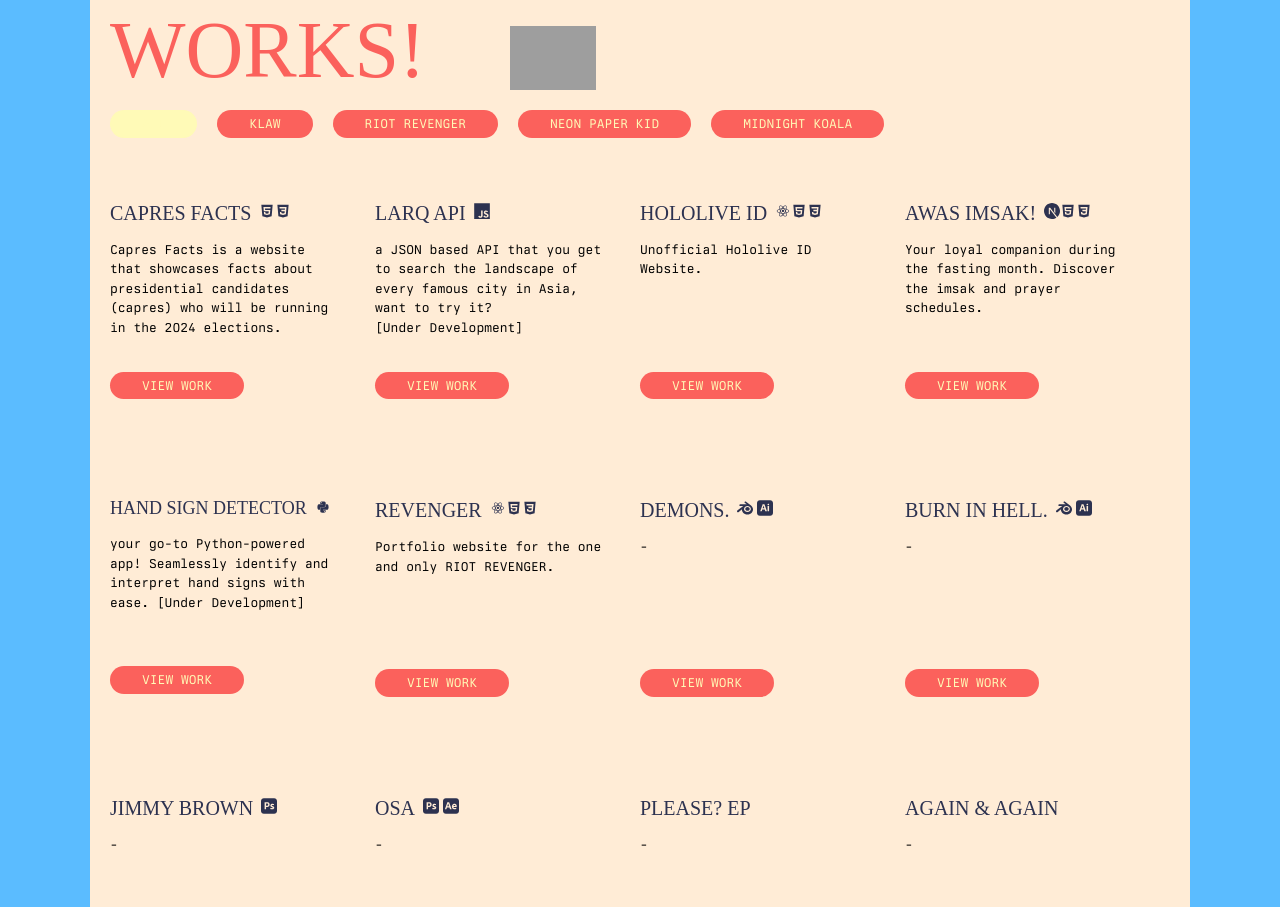
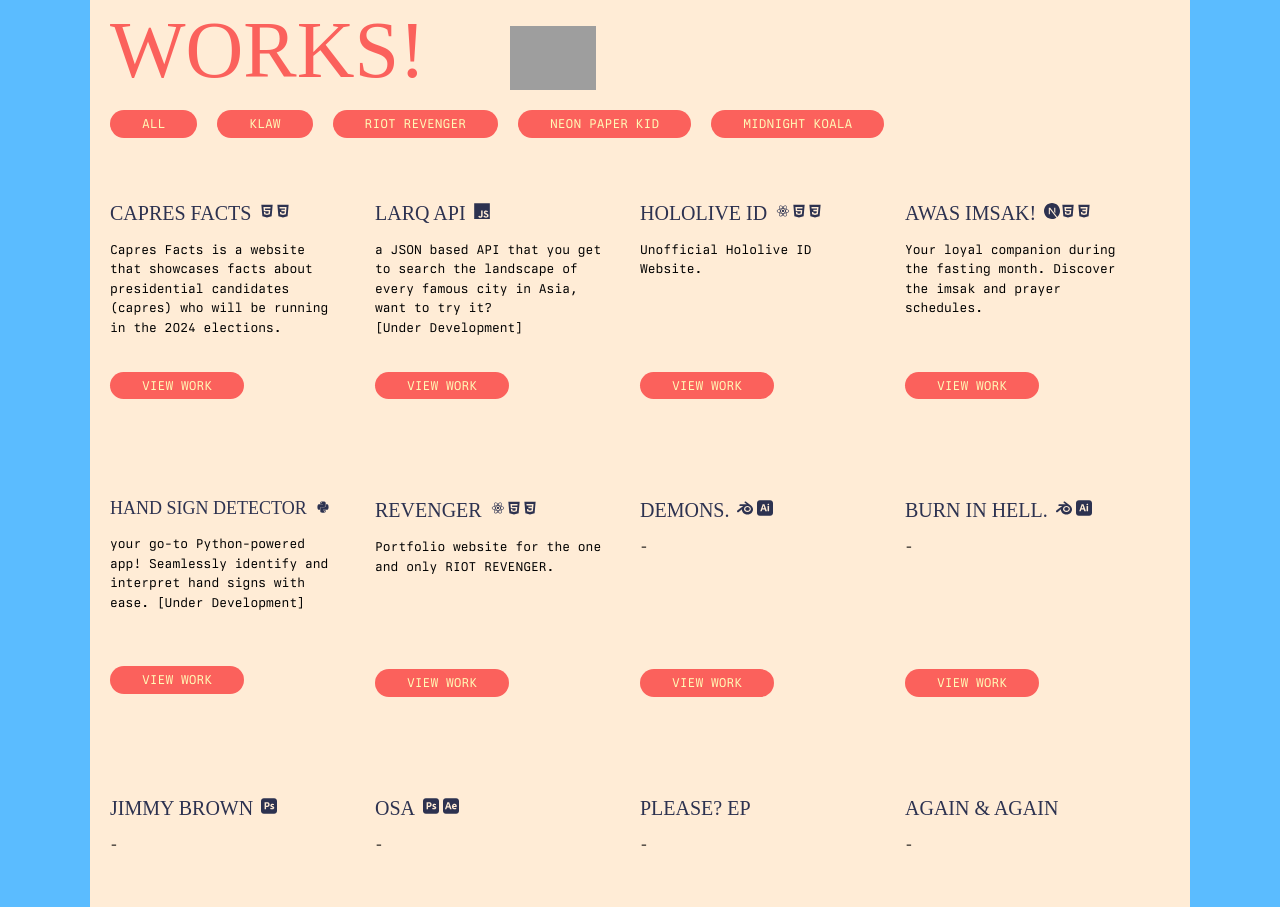
Before and after one commit to klawcodes/klaw-2024, a Next.js app: page / in a window 1280 px wide. Shown: the part 2414-3321 px from the top of the page. Built offline with nearby package versions, Linux system fonts and the light colour scheme; grey boxes are pictures that could not be loaded; a web font is replaced by a local one.

Commit message:
few tweaks

```diff
--- a/app/globals.css
+++ b/app/globals.css
@@ -57,6 +57,7 @@
 
 .select:hover {
   display: inline-block;
+  color: #fffab7;
   height: 22px;
   width: auto;
   background-color: #2d3250;
--- a/components/works/page.tsx
+++ b/components/works/page.tsx
@@ -58,7 +58,7 @@
                 className={`berkeley bg-[#fb615c] hover:bg-[#fffab7] text-[#fffab7] hover:text-[#fb615c] py-1 px-8 text-[13px] rounded-full transition duration-300 ease-in-out max-[390px]:text-[9px]
                     ${
                       selectedCategory === "ALL"
-                        ? "bg-[#fffab7] text-[#333333]"
+                        ? "bg-[#2d3250]"
                         : ""
                     }
                     ${
@@ -80,7 +80,7 @@
                 className={`berkeley bg-[#fb615c] hover:bg-[#fffab7] text-[#fffab7] hover:text-[#fb615c] py-1 px-8 text-[13px] rounded-full transition duration-300 ease-in-out max-[390px]:text-[9px]
                     ${
                       selectedCategory === "KLAW"
-                        ? "bg-[#fffab7] text-[#333333]"
+                        ? "bg-[#333333]"
                         : ""
                     }
                     ${selectedCategory === "KLAW" && "text-[#2d3250]"}
```
